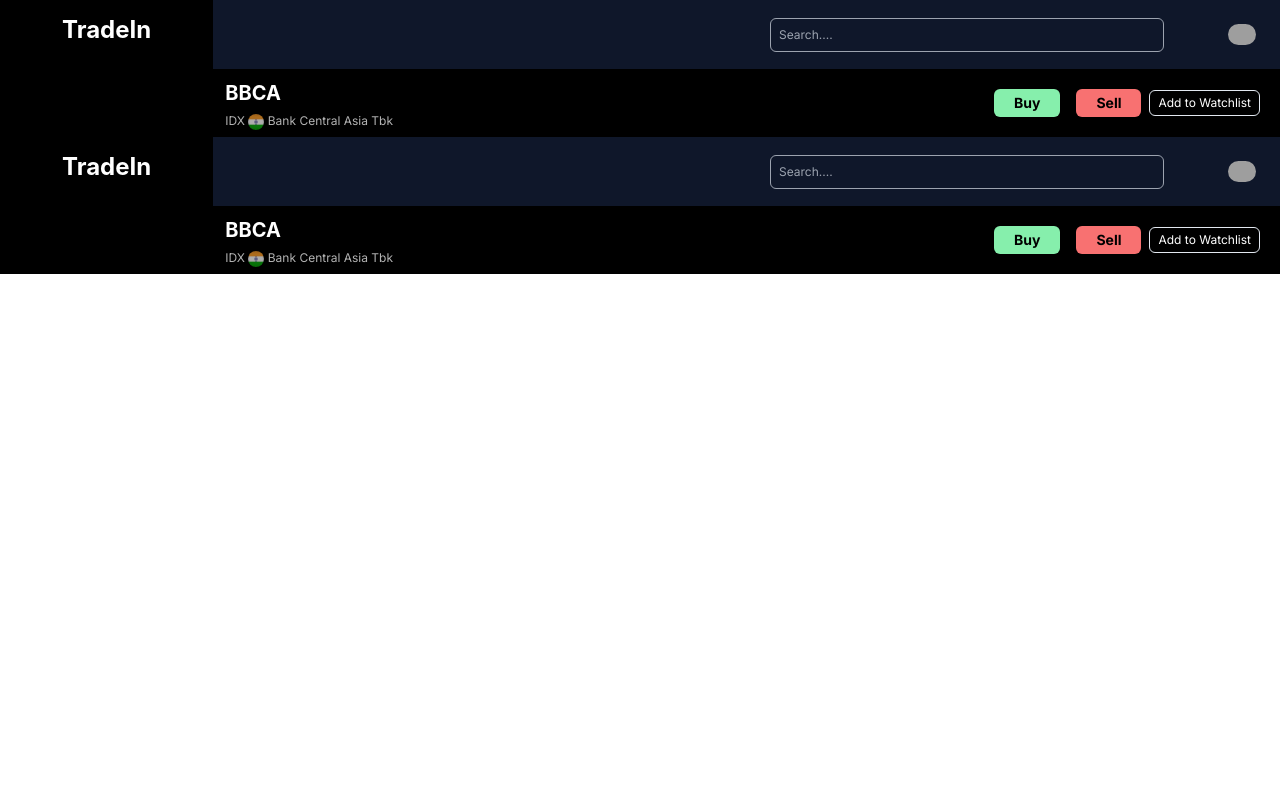
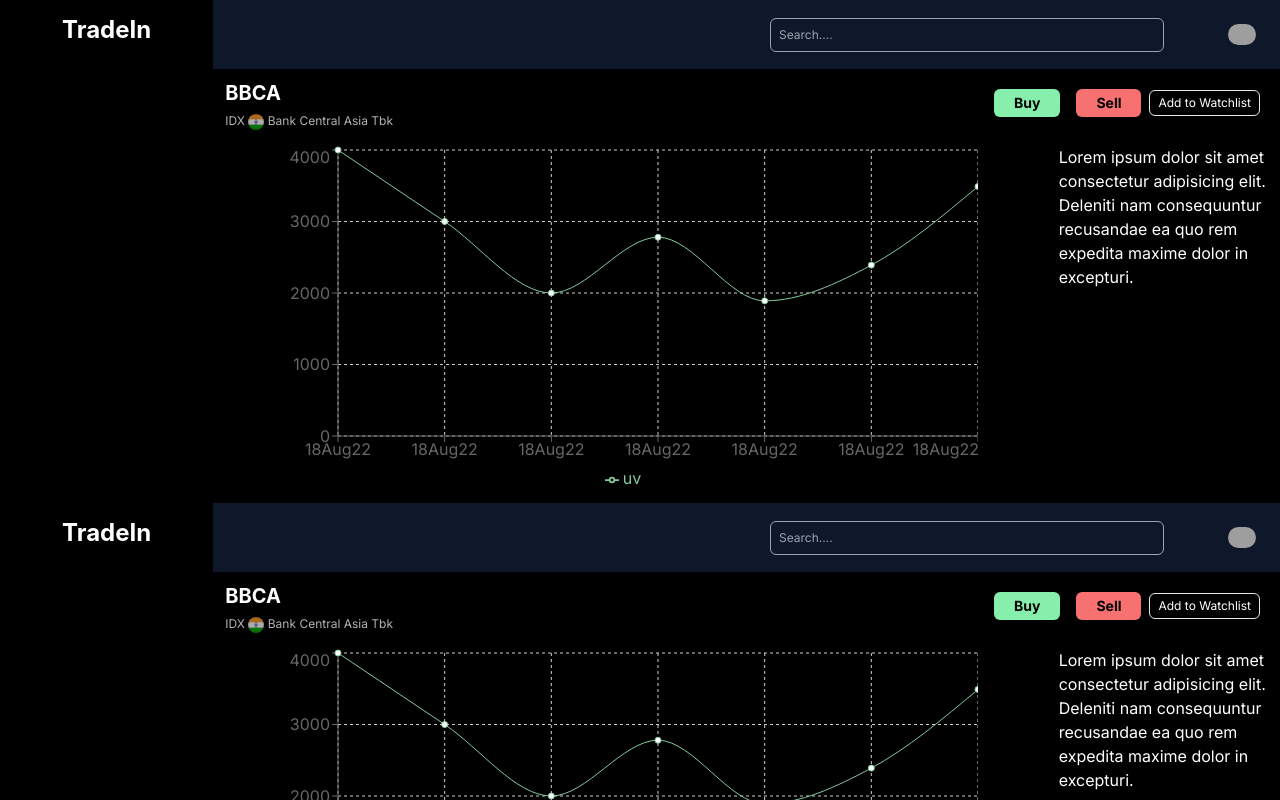
Before and after one commit to Radhey644/TradeIn, a Next.js app: page /test in a window 1280 px wide. Shown: the top 800 px of the page. Built offline with nearby package versions, Linux system fonts and the light colour scheme; grey boxes are pictures that could not be loaded.

Commit message:
Added a graph chart.

```diff
--- a/src/app/page.tsx
+++ b/src/app/page.tsx
@@ -4,7 +4,6 @@
   return (
     <main>
     <link rel="stylesheet" href="https://cdnjs.cloudflare.com/ajax/libs/font-awesome/6.4.2/css/all.min.css" integrity="sha512-z3gLpd7yknf1YoNbCzqRKc4qyor8gaKU1qmn+CShxbuBusANI9QpRohGBreCFkKxLhei6S9CQXFEbbKuqLg0DA==" crossorigin="anonymous" referrerpolicy="no-referrer" />
-
     </main>
   )
 }
--- a/src/components/Home.tsx
+++ b/src/components/Home.tsx
@@ -2,6 +2,8 @@
 import SideDashboard from "./SideDashboard";
 import Navbar from "./Navbar";
 import StockBar from "./StockBar";
+import Graph from "./Stock Graph & Price/Graph";
+import Price from "./Stock Graph & Price/Price";
 
 const Home = () => {
   return (
@@ -11,12 +13,18 @@
       <div className="flex-none w-1/6">
         <SideDashboard />
       </div>
+
       {/* this is the right part of homepage */}
       <div className="flex-col flex-1">
+        <Navbar />
+        <StockBar />
 
-          <Navbar />
-          <StockBar/>
-
+        {/* this part is for graph and the prices */}
+        <div className="flex text-white gap-2 xs:flex-col">
+          {/* as the graph and the prices are in same line  */}
+          <Graph />
+          <Price />
+        </div>
       </div>
     </div>
   );
--- /dev/null
+++ b/src/components/Stock Graph & Price/Graph.tsx
@@ -0,0 +1,81 @@
+"use client";
+import { VStack } from "@chakra-ui/react";
+import React, { PureComponent } from "react";
+import {
+  LineChart,
+  Line,
+  XAxis,
+  YAxis,
+  CartesianGrid,
+  Tooltip,
+  Legend,
+  ResponsiveContainer,
+} from "recharts";
+const data = [
+  {
+    name: "18Aug22",
+    uv: 4000,
+
+    amt: 2400,
+  },
+  {
+    name: "18Aug22",
+    uv: 3000,
+
+    amt: 2210,
+  },
+  {
+    name: "18Aug22",
+    uv: 2000,
+
+    amt: 2290,
+  },
+  {
+    name: "18Aug22",
+    uv: 2780,
+
+    amt: 2000,
+  },
+  {
+    name: "18Aug22",
+    uv: 1890,
+
+    amt: 2181,
+  },
+  {
+    name: "18Aug22",
+    uv: 2390,
+
+    amt: 2500,
+  },
+  {
+    name: "18Aug22",
+    uv: 3490,
+    amt: 2100,
+  },
+];
+
+const Graph = () => {
+  return (
+    <VStack className="flex-1 w-4/5 m-2">
+      <LineChart
+        width={700}
+        height={350}
+        data={data}
+        margin={{
+          top: 5,
+          bottom: 5,
+        }}
+      >
+        <CartesianGrid strokeDasharray="3 3" />
+        <XAxis dataKey="name" />
+        <YAxis />
+        <Tooltip />
+        <Legend />
+        <Line type="monotone" dataKey="uv" stroke="#82ca9d" />
+      </LineChart>
+    </VStack>
+  );
+};
+
+export default Graph;
--- /dev/null
+++ b/src/components/Stock Graph & Price/Price.tsx
@@ -0,0 +1,12 @@
+import React from "react";
+
+const Price = () => {
+  return (
+    <div className="w-1/5 m-2   ">
+      Lorem ipsum dolor sit amet consectetur adipisicing elit. Deleniti nam
+      consequuntur recusandae ea quo rem expedita maxime dolor in excepturi.
+    </div>
+  );
+};
+
+export default Price;
```
Also changed, not shown: 1 other file (tests, documents, lock files or other folders).
